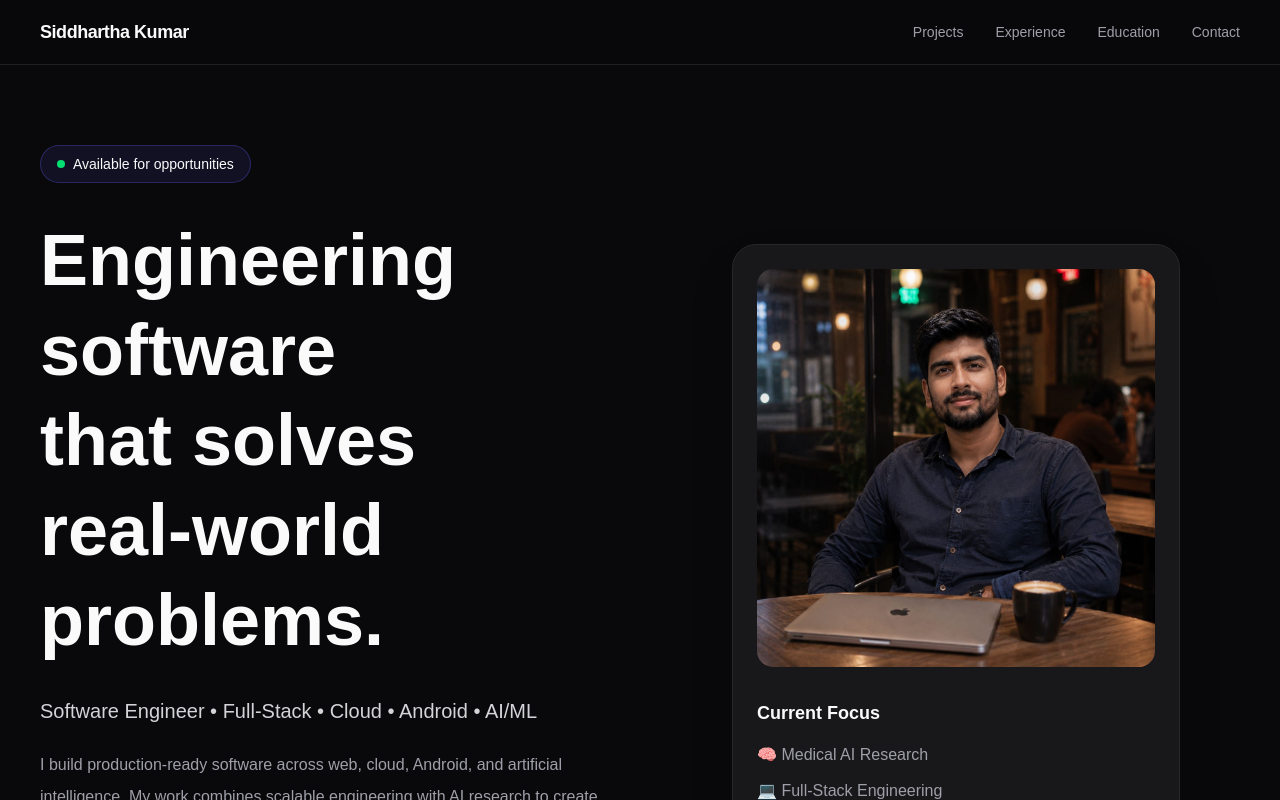
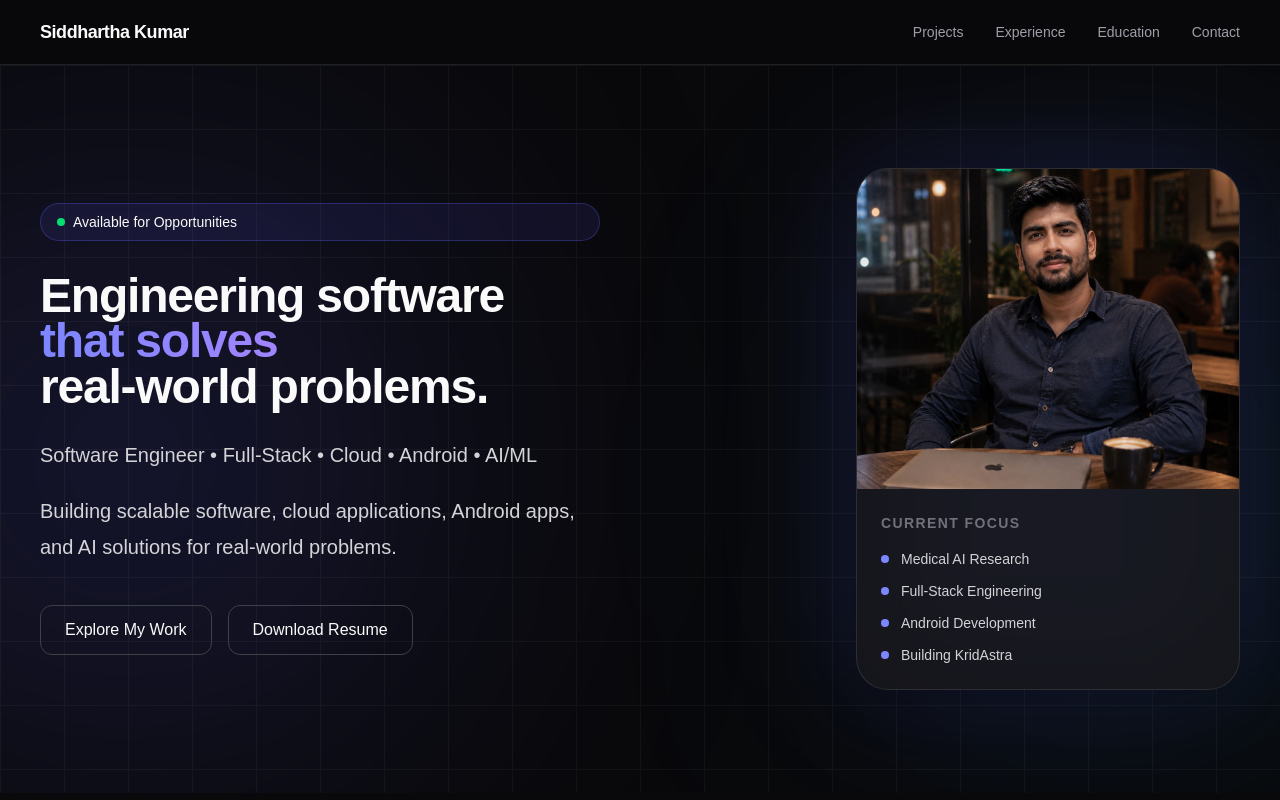
Before and after one commit to devsiddhartha31/devsiddhartha31.github.io, a Next.js app: page / in a window 1280 px wide. Shown: the top 800 px of the page. Built offline with nearby package versions, Linux system fonts and the light colour scheme.

Commit message:
updated Hero section to be within 1st page bounds

```diff
--- a/components/hero/Hero.tsx
+++ b/components/hero/Hero.tsx
@@ -1,14 +1,19 @@
 import Container from "@/components/ui/Container";
 import HeroContent from "./HeroContent";
 import HeroImage from "./HeroImage";
+import GradientBackground from "@/components/ui/GradientBackground";
 
 export default function Hero() {
   return (
-    <section className="relative min-h-screen overflow-hidden">
+    <section className="relative overflow-hidden">
+      <GradientBackground />
       <Container>
-        <div className="grid min-h-screen items-center gap-16 py-20 lg:grid-cols-2">
-          <HeroContent />
-          <HeroImage />
+        <div className="flex min-h-[calc(100vh-72px)] items-center py-16">
+          <div className="grid w-full gap-12 xl:gap-20 lg:grid-cols-2">
+            <HeroContent />
+
+            <HeroImage />
+          </div>
         </div>
       </Container>
     </section>
--- a/components/hero/HeroButtons.tsx
+++ b/components/hero/HeroButtons.tsx
@@ -10,7 +10,7 @@ export default function HeroButtons() {
 
       <Link href={routes.projects} target="_blank">
         <Button variant="secondary">
-          View Projects
+          Explore My Work
         </Button>
       </Link>
 
--- a/components/hero/HeroContent.tsx
+++ b/components/hero/HeroContent.tsx
@@ -4,24 +4,28 @@ import { profile } from "@/data/profile";
 
 export default function HeroContent() {
   return (
-    <div>
+    <div className="flex flex-col justify-center max-w-xl">
 
       <div className="mb-8 inline-flex items-center rounded-full border border-indigo-500/30 bg-indigo-500/10 px-4 py-2">
 
         <div className="mr-2 h-2 w-2 rounded-full bg-green-400" />
 
         <span className="text-sm">
-          Available for opportunities
+          Available for Opportunities
         </span>
 
       </div>
 
-      <h1 className="text-5xl font-black leading-tight lg:text-7xl">
+      <h1 className="max-w-4xl text-2xl lg:text-4xl xl:text-5xl font-black leading-[0.95] tracking-tight">
 
         Engineering software
-        <br />
+
+        <span className="block bg-gradient-to-r from-indigo-400 via-violet-400 to-cyan-400 bg-clip-text text-transparent">
+
         that solves
-        <br />
+
+        </span>
+
         real-world problems.
 
       </h1>
@@ -32,7 +36,7 @@ export default function HeroContent() {
 
       </p>
 
-      <p className="mt-6 max-w-2xl text-zinc-400 leading-8">
+      <p className="mt-6 max-w-xl text-xl text-zinc-300 leading-9">
 
         {profile.description}
 
@@ -40,8 +44,6 @@ export default function HeroContent() {
 
       <HeroButtons />
 
-      <HeroSocial />
-
     </div>
   );
 }
--- a/components/hero/HeroImage.tsx
+++ b/components/hero/HeroImage.tsx
@@ -1,46 +1,57 @@
 import Image from "next/image";
+import { profile } from "@/data/profile";
 
 export default function HeroImage() {
+  const focusItems = [
+    "Medical AI Research",
+    "Full-Stack Engineering",
+    "Android Development",
+    "Building KridAstra",
+  ];
+
   return (
-    <div className="flex justify-center">
+    <div className="flex justify-center lg:justify-end">
+      <div className="relative w-full max-w-sm">
+        {/* Glow */}
+        <div className="absolute inset-0 rounded-[2rem] bg-indigo-500/20 blur-3xl" />
 
-      <div className="w-full max-w-md rounded-3xl border border-zinc-800 bg-zinc-900 p-6 shadow-2xl">
-
-        <div className="overflow-hidden rounded-2xl">
-
+        {/* Card */}
+        <div className="relative overflow-hidden rounded-[2rem] border border-white/10 bg-zinc-900/80 backdrop-blur-xl shadow-2xl">
+          {/* Image */}
+          <div className="relative h-80 overflow-hidden">
             <Image
               src="/images/profile/profile.jpg"
               alt="Siddhartha Kumar"
-            width={500}
-            height={600}
-            className="h-auto w-full"
+              fill
               priority
+              className="object-cover"
             />
-
           </div>
 
-        <div className="mt-8">
+          {/* Info */}
+          <div className="p-6">
 
-          <h3 className="text-lg font-semibold">
+            <p className="text-sm font-semibold uppercase tracking-widest text-zinc-500">
               Current Focus
-          </h3>
+            </p>
 
-          <ul className="mt-4 space-y-3 text-zinc-400">
+            <div className="mt-4 space-y-3">
+              {profile.focus.map((item) => (
+                <div
+                  key={item}
+                  className="flex items-center gap-3"
+                >
+                  <div className="h-2 w-2 rounded-full bg-indigo-400" />
 
-            <li>🧠 Medical AI Research</li>
-
-            <li>💻 Full-Stack Engineering</li>
-
-            <li>📱 Android Development</li>
-
-            <li>🚀 Building KridAstra</li>
-
-          </ul>
-
+                  <span className="text-sm text-zinc-300">
+                    {item}
+                  </span>
                 </div>
-
+              ))}
             </div>
-
+          </div>
+        </div>
+      </div>
     </div>
   );
 }
--- a/components/ui/GradientBackground.tsx
+++ b/components/ui/GradientBackground.tsx
@@ -1,24 +1,20 @@
 export default function GradientBackground() {
   return (
     <>
-      {/* Background */}
-      <div className="absolute inset-0 -z-20 bg-[#09090b]" />
+      <div className="absolute inset-0 -z-30 bg-[#09090b]" />
 
-      {/* Purple Glow */}
-      <div className="absolute left-0 top-20 -z-10 h-[450px] w-[450px] rounded-full bg-indigo-600/20 blur-[140px]" />
+      <div className="absolute left-[-150px] top-[120px] -z-20 h-[550px] w-[550px] rounded-full bg-indigo-500/20 blur-[160px]" />
 
-      {/* Blue Glow */}
-      <div className="absolute right-0 top-40 -z-10 h-[350px] w-[350px] rounded-full bg-cyan-500/10 blur-[140px]" />
+      <div className="absolute right-[-100px] top-[200px] -z-20 h-[450px] w-[450px] rounded-full bg-cyan-500/10 blur-[160px]" />
 
-      {/* Grid */}
       <div
         className="absolute inset-0 -z-10 opacity-[0.04]"
         style={{
           backgroundImage: `
-            linear-gradient(to right, white 1px, transparent 1px),
-            linear-gradient(to bottom, white 1px, transparent 1px)
+            linear-gradient(to right,#fff 1px,transparent 1px),
+            linear-gradient(to bottom,#fff 1px,transparent 1px)
           `,
-          backgroundSize: "60px 60px",
+          backgroundSize: "64px 64px",
         }}
       />
     </>
--- a/data/profile.ts
+++ b/data/profile.ts
@@ -5,7 +5,14 @@ export const profile = {
   "Software Engineer • Full-Stack • Cloud • Android • AI/ML",
 
   description:
-  "I build production-ready software across web, cloud, Android, and artificial intelligence. My work combines scalable engineering with AI research to create practical solutions for real-world problems.",
+  "Building scalable software, cloud applications, Android apps, and AI solutions for real-world problems.",
+
+  focus: [
+    "Medical AI Research",
+    "Full-Stack Engineering",
+    "Android Development",
+    "Building KridAstra",
+  ],
 
   github: "https://github.com/devsiddhartha31",
 
```
Lines whose indentation alone changed are shown as unchanged.
